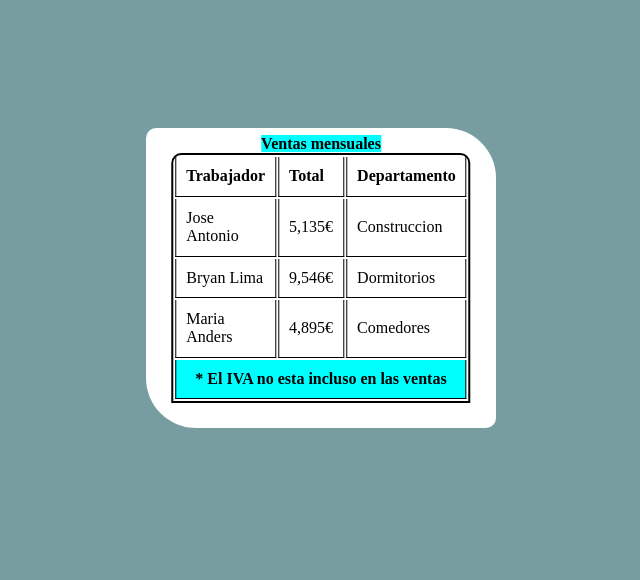
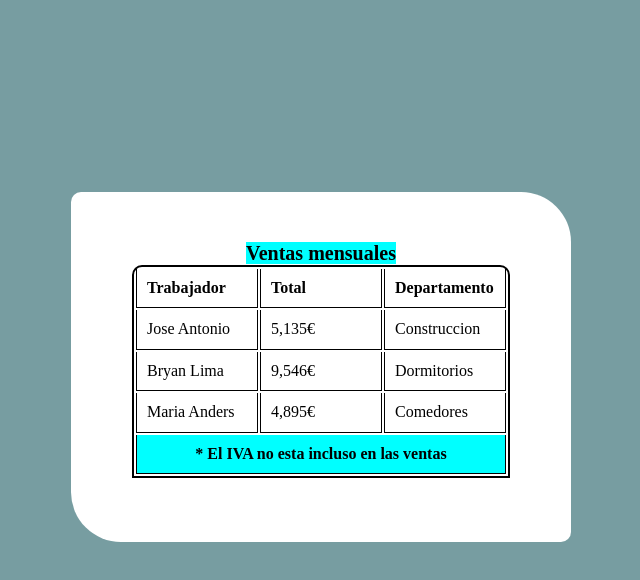
Before and after one commit to BryanLimak/Ejercicio-CSS-05, a plain HTML site: page index.html in a window 1280 px wide. Shown: the whole page, without its empty margins (319-959 px from the left). Drawn offline with Linux system fonts and the light colour scheme.

Commit message:
Ejercicio CSS-05 v2 style.css

```diff
--- a/style.css
+++ b/style.css
@@ -4,15 +4,15 @@ body{
 
 .container{
     position: absolute;
-    margin-top: 10%;
+    margin-top: 15%;
     left: 50%;
     transform: translateX(-50%);
     -webkit-transform: translateX(-50%);
     -moz-transform: translateX(-50%);
     -ms-transform: translateX(-50%);
     -o-transform: translateX(-50%);
-    width: 350px;
-    height: 300px;
+    width: 500px;
+    height: 350px;
     background-color: white;
 
 
@@ -28,8 +28,9 @@ body{
 }
 
 table{
+    margin-top: 10%;
     position: absolute;
-    margin-top: 2%;
+
     left: 50%;
     transform: translateX(-50%);
     -webkit-transform: translateX(-50%);
@@ -53,6 +54,11 @@ td{
     border-left:  1px solid black;
     border-right:  1px solid black;
     padding: 10px;
+    min-width: 100px;
+}
+
+caption{
+    font-size: 20px;
 }
 
 tfoot, caption span{
```
